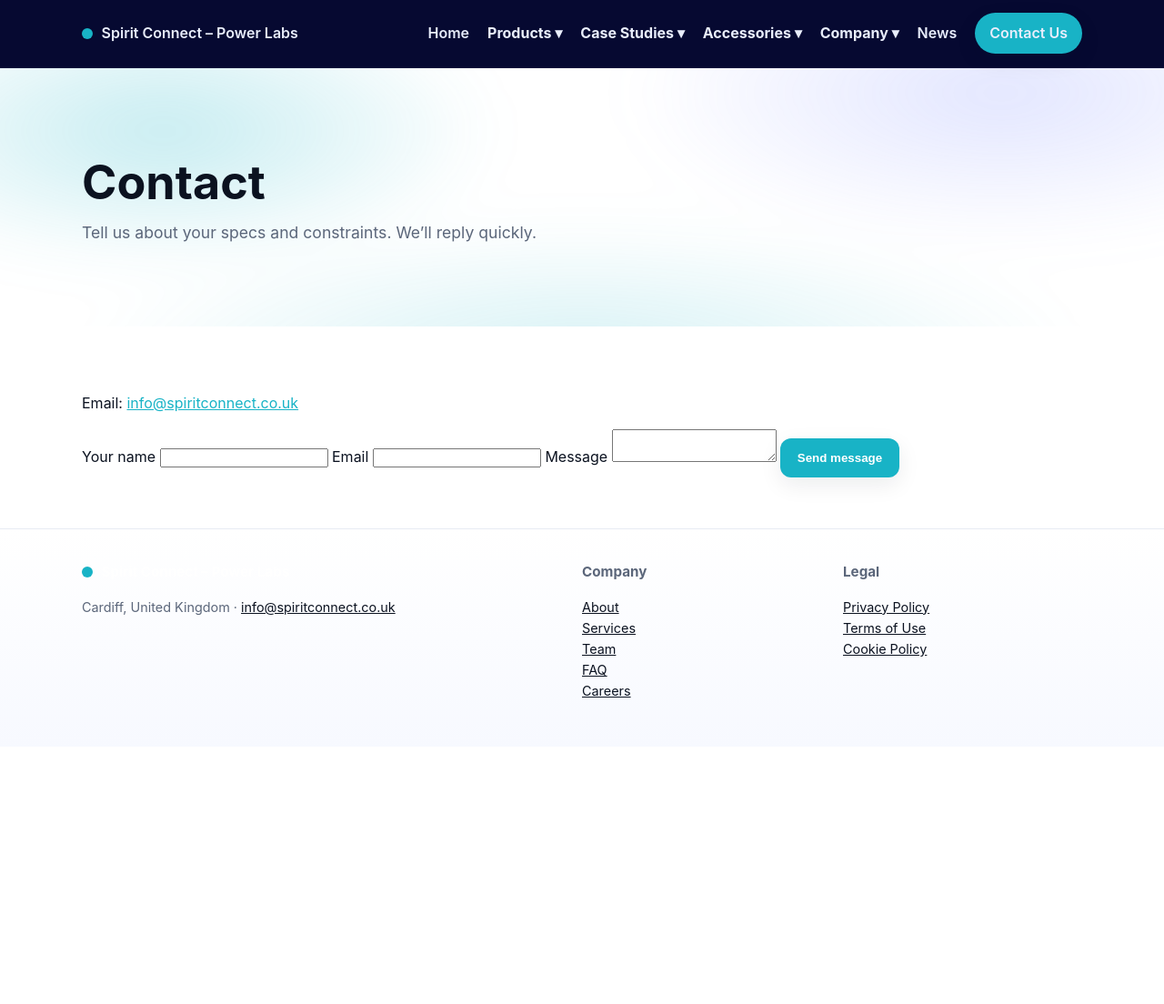
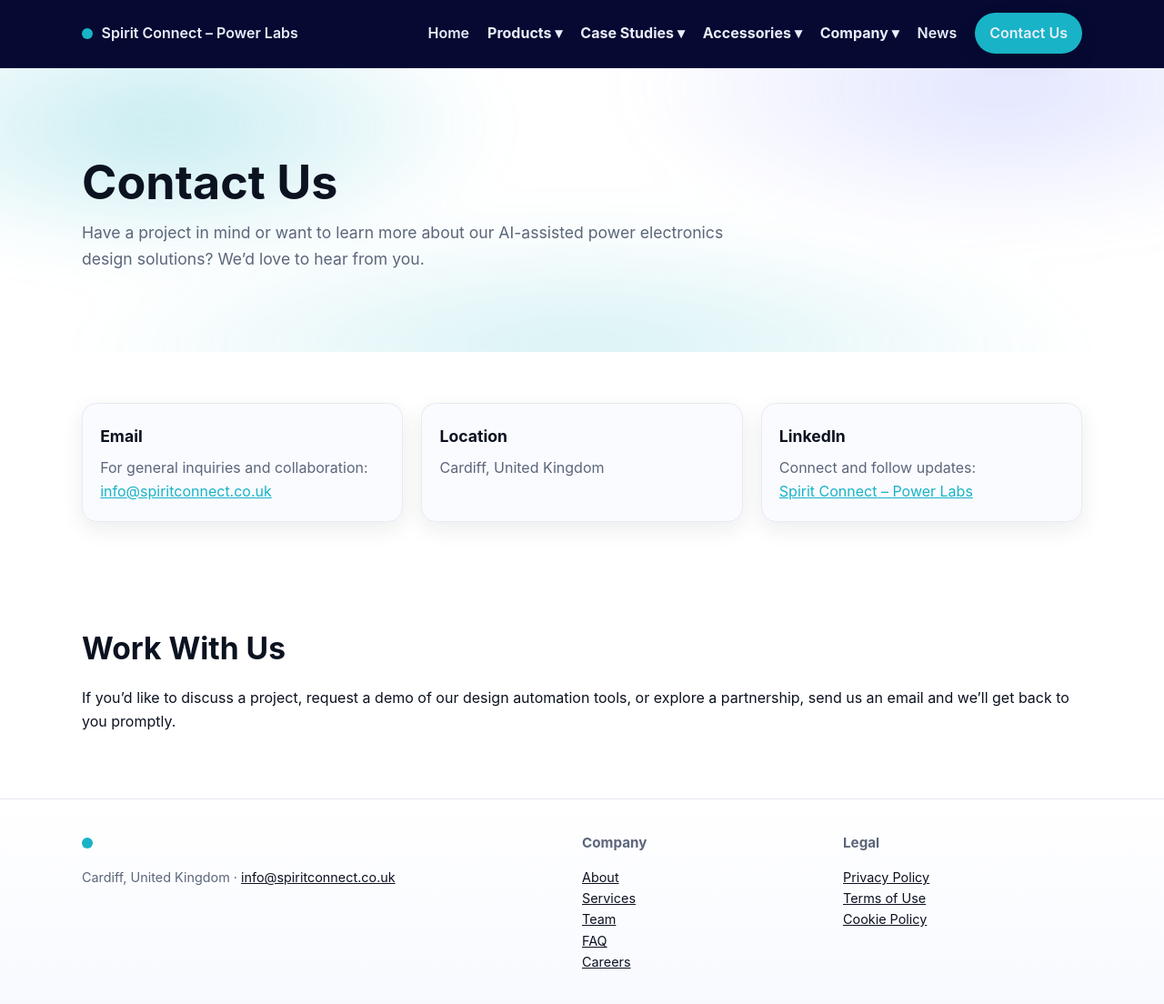
Before and after one commit to FulongLi/spiritconnect.github.io, a Jekyll site: the page built from contact.md, in a window 1280 px wide and 1118 px high. Shown: the top 1104 px of the window at 91% size. Built offline with Jekyll 4.4.1, drawn with Linux system fonts in a browser that asks for light colours.

Commit message:
Update contact.md

```diff
--- a/contact.md
+++ b/contact.md
@@ -1,19 +1,52 @@
 ---
 layout: default
-title: Contact
+title: Contact Us
+permalink: /contact/
+description: Get in touch with Spirit Connect – Power Labs.
 ---
 
-<header class="hero"><div class="bg"></div><div class="container">
-  <h1>Contact</h1>
-  <p class="lead">Tell us about your specs and constraints. We’ll reply quickly.</p>
-</div></header>
+<header class="hero">
+  <div class="bg"></div>
+  <div class="container">
+    <h1>Contact Us</h1>
+    <p class="lead">
+      Have a project in mind or want to learn more about our AI-assisted power electronics design solutions?
+      We’d love to hear from you.
+    </p>
+  </div>
+</header>
 
-<section class="section"><div class="container">
-  <p>Email: <a href="mailto:info@spiritconnect.co.uk">info@spiritconnect.co.uk</a></p>
-  <form action="https://formspree.io/f/your-id-here" method="POST">
-    <label>Your name <input type="text" name="name" required></label>
-    <label>Email <input type="email" name="email" required></label>
-    <label>Message <textarea name="message" required></textarea></label>
-    <button class="btn btn-primary" type="submit">Send message</button>
-  </form>
-</div></section>
+<section class="section">
+  <div class="container">
+
+<div class="grid">
+  <div class="card">
+    <h3>Email</h3>
+    <p>For general inquiries and collaboration:</p>
+    <p><a href="mailto:info@spiritconnect.co.uk">info@spiritconnect.co.uk</a></p>
+  </div>
+
+  <div class="card">
+    <h3>Location</h3>
+    <p>Cardiff, United Kingdom</p>
+  </div>
+
+  <div class="card">
+    <h3>LinkedIn</h3>
+    <p>Connect and follow updates:</p>
+    <p><a href="https://www.linkedin.com/in/fulong-li-6bb443127" target="_blank">Spirit Connect – Power Labs</a></p>
+  </div>
+</div>
+
+</div>
+</section>
+
+<section class="section">
+  <div class="container">
+    <h2>Work With Us</h2>
+    <p>
+      If you’d like to discuss a project, request a demo of our design automation tools, or explore a partnership,
+      send us an email and we’ll get back to you promptly.
+    </p>
+  </div>
+</section>
```
